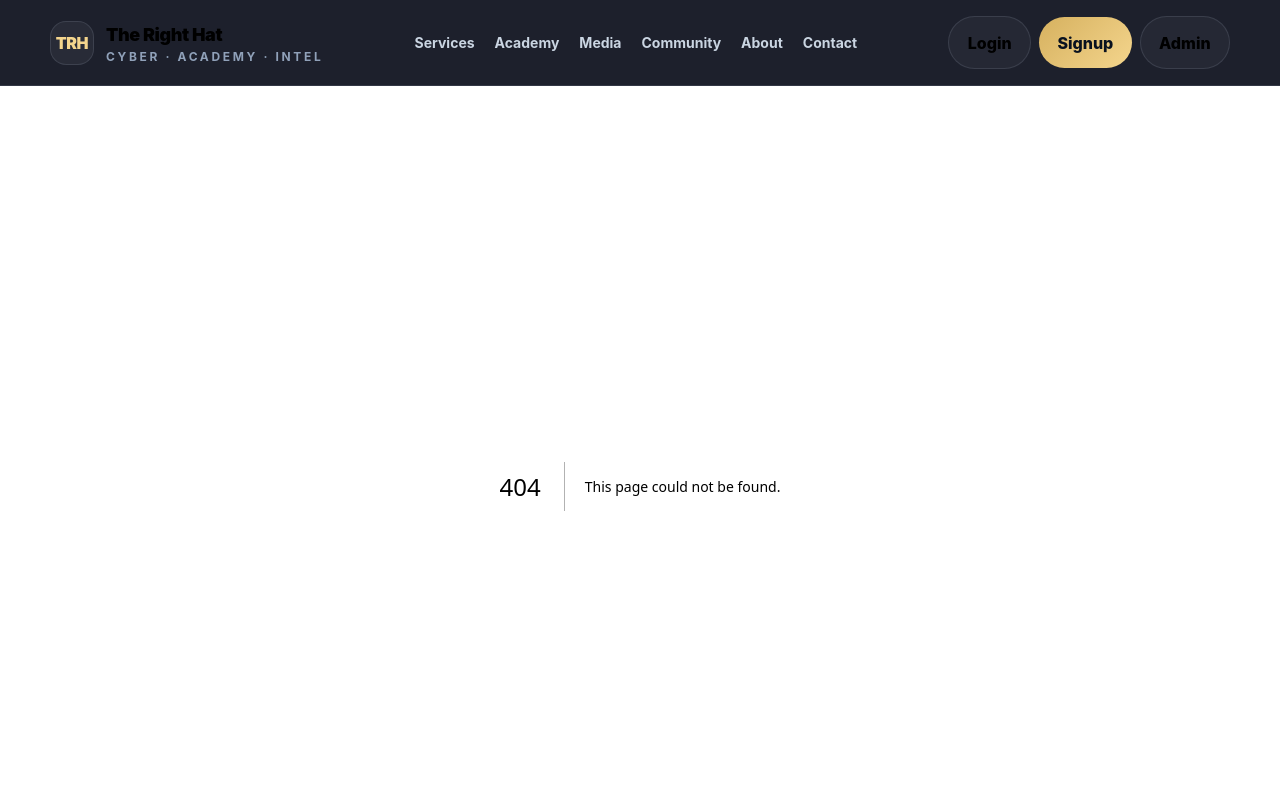
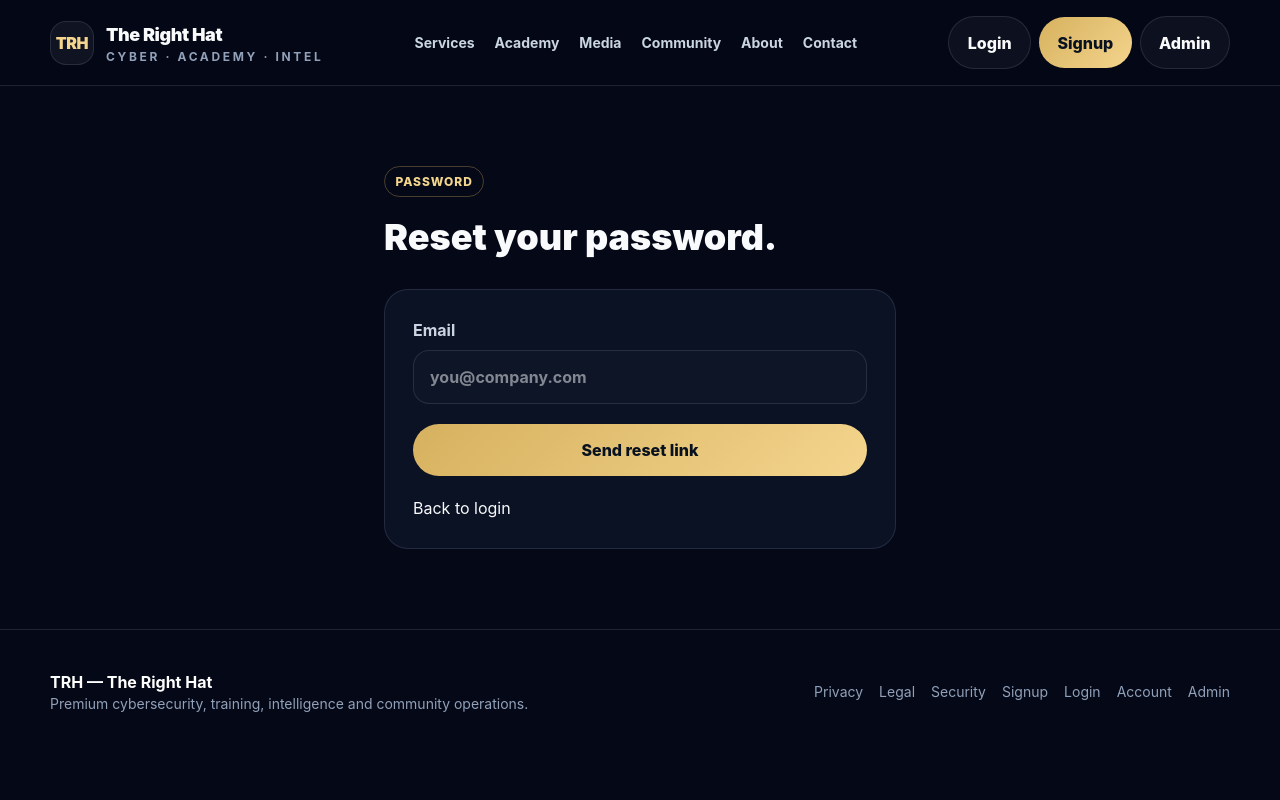
Before and after one commit to SeeDev-K/The-Right-Hat, a Next.js app: page /forgot-password in a window 1280 px wide. Before the commit this address had no page. Shown: the top 800 px of the page. Built offline with nearby package versions, Linux system fonts and the light colour scheme; no server answers.

Commit message:
feat: add forgot password page

```diff
--- /dev/null
+++ b/app/forgot-password/page.tsx
@@ -0,0 +1,49 @@
+'use client'
+
+import Link from 'next/link'
+import { FormEvent, useMemo, useState } from 'react'
+import { createBrowserSupabaseClient } from '@/lib/supabase/browser'
+
+export default function ForgotPasswordPage() {
+  const supabase = useMemo(() => createBrowserSupabaseClient(), [])
+  const [status, setStatus] = useState('')
+  const [error, setError] = useState('')
+  const [loading, setLoading] = useState(false)
+
+  async function onSubmit(event: FormEvent<HTMLFormElement>) {
+    event.preventDefault()
+    setLoading(true)
+    setStatus('')
+    setError('')
+
+    const email = String(new FormData(event.currentTarget).get('email') || '').trim()
+    const redirectTo = `${window.location.origin}/reset-password`
+    const { error: resetError } = await supabase.auth.resetPasswordForEmail(email, { redirectTo })
+
+    setLoading(false)
+
+    if (resetError) {
+      setError(resetError.message)
+      return
+    }
+
+    setStatus('Password reset email sent. Check your inbox.')
+    event.currentTarget.reset()
+  }
+
+  return (
+    <main className="py-20">
+      <div className="container max-w-lg">
+        <span className="badge">Password</span>
+        <h1 className="mt-5 text-4xl font-black">Reset your password.</h1>
+        <form onSubmit={onSubmit} className="card mt-8 grid gap-5 p-7">
+          <label>Email<input name="email" type="email" required placeholder="you@company.com" /></label>
+          <button disabled={loading} className="btn btn-primary" type="submit">{loading ? 'Sending...' : 'Send reset link'}</button>
+          {status && <p className="text-sm text-emerald-300">{status}</p>}
+          {error && <p className="text-sm text-red-300">{error}</p>}
+          <Link href="/login" className="text-[var(--gold-soft)]">Back to login</Link>
+        </form>
+      </div>
+    </main>
+  )
+}
```
